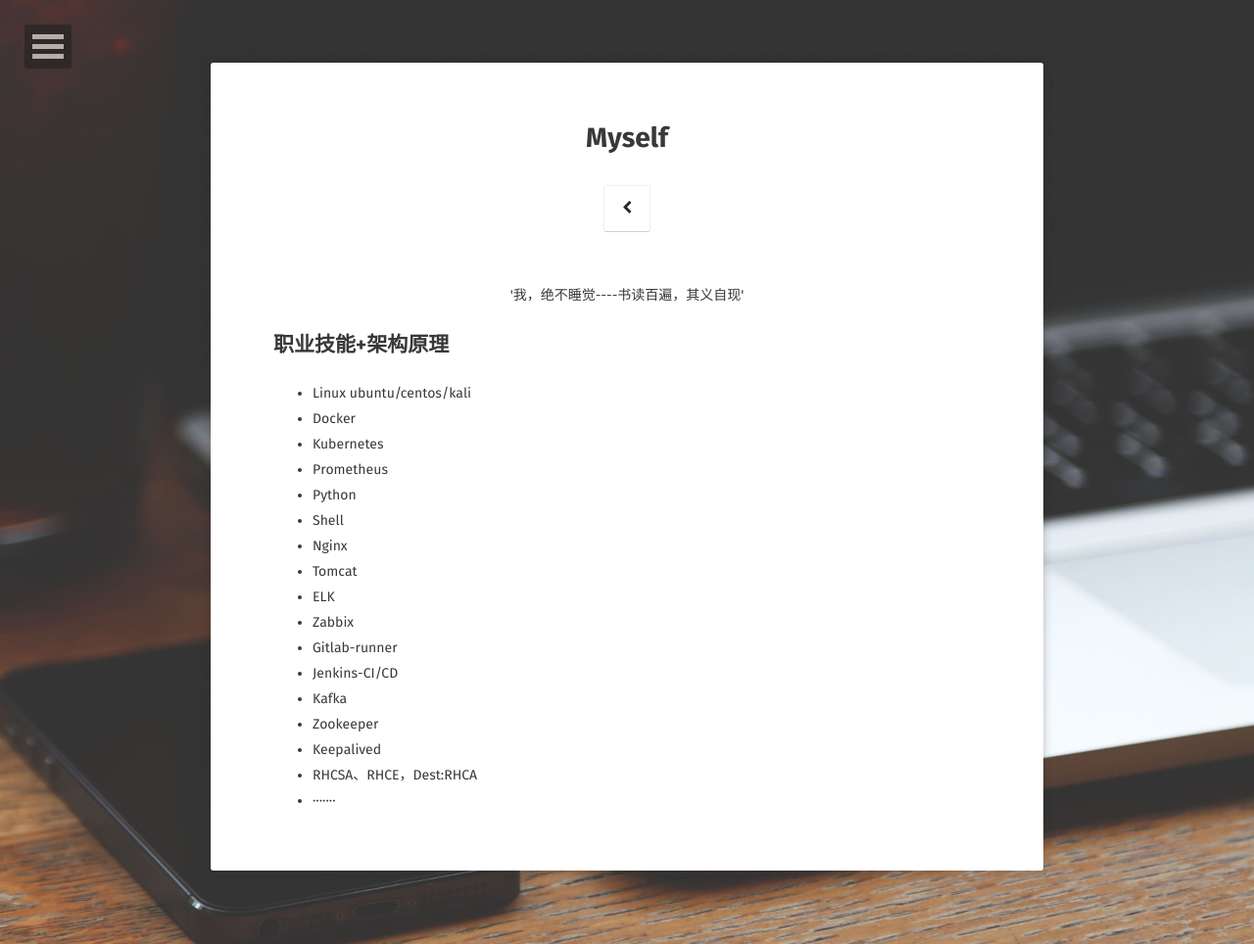
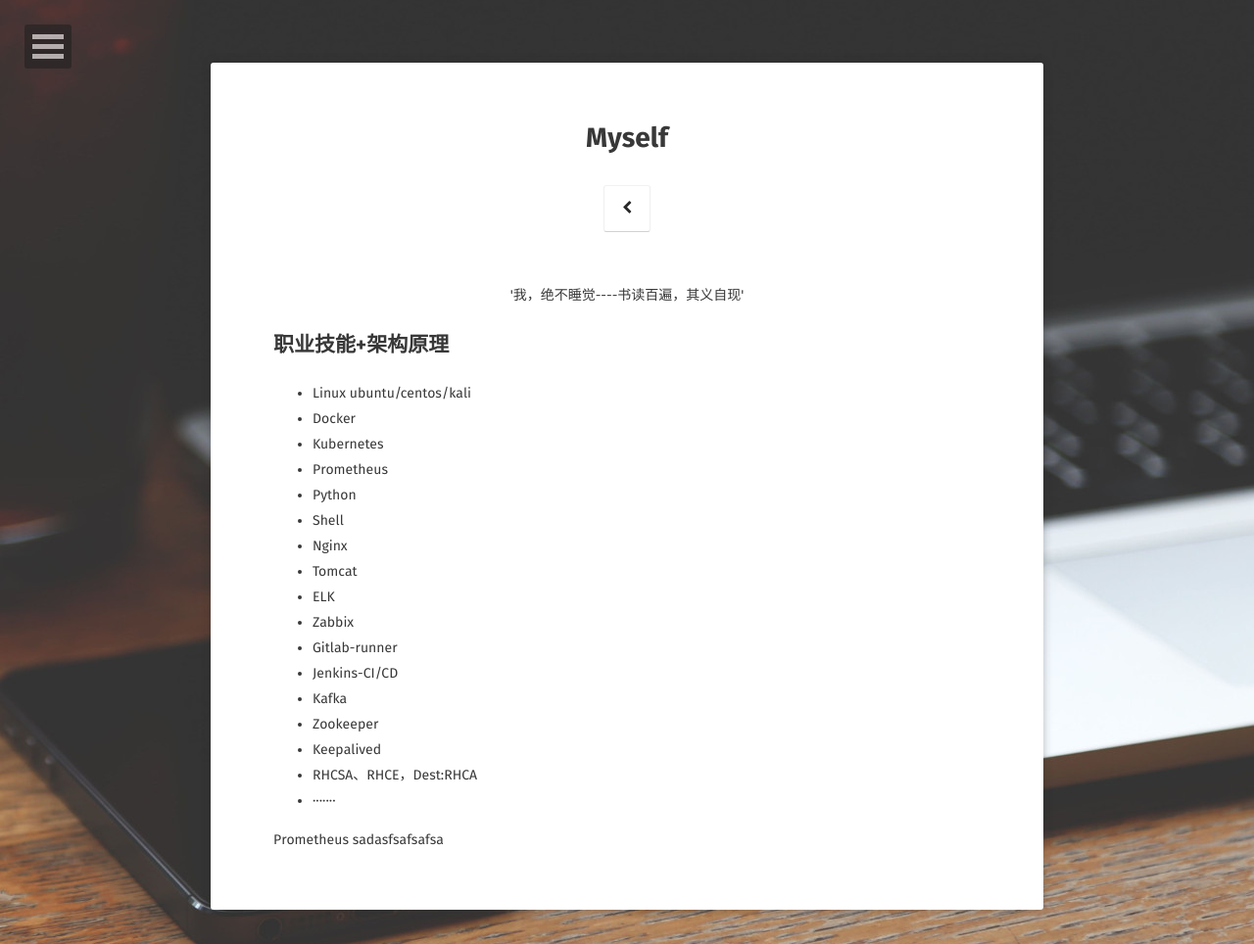
Before and after one commit to A17513081909/csz.github.io, a Jekyll site: the page built from about/index.md, in a window 1280 px wide. Shown: the whole page at 98% size. Built offline with Jekyll 4.4.1, drawn with Linux system fonts in a browser that asks for light colours; some web fonts are replaced.

Commit message:
Update index.md

```diff
--- a/about/index.md
+++ b/about/index.md
@@ -12,7 +12,7 @@ comments: false
 * Linux ubuntu/centos/kali
 * Docker
 * Kubernetes
-* Prometheus
+* <span >Prometheus</span>
 * Python
 * Shell
 * Nginx
@@ -28,4 +28,9 @@ comments: false
 * ·······
 
 
+Prometheus
+sadasfsafsafsa
+
+
+
 <!-- [Install Moon](https://github.com/TaylanTatli/Moon){: .btn} -->
```
